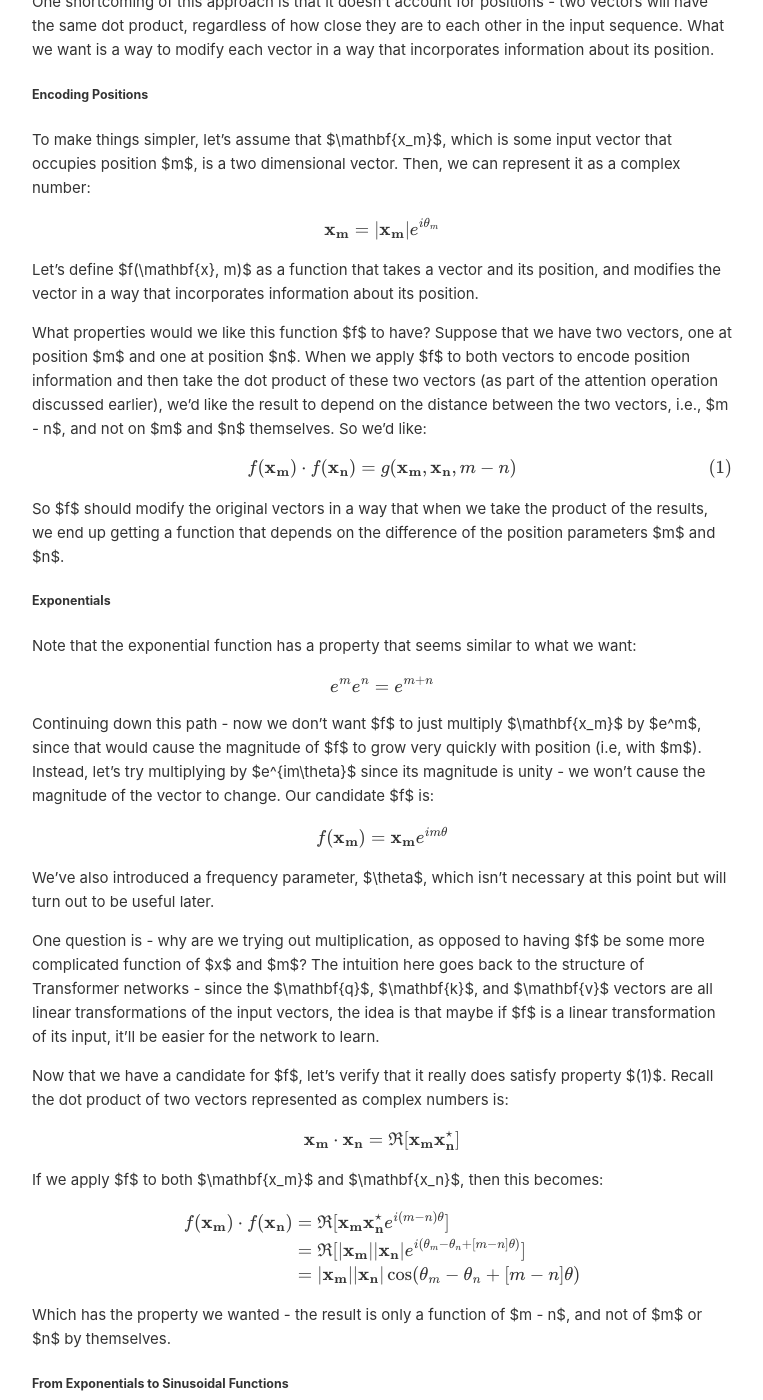
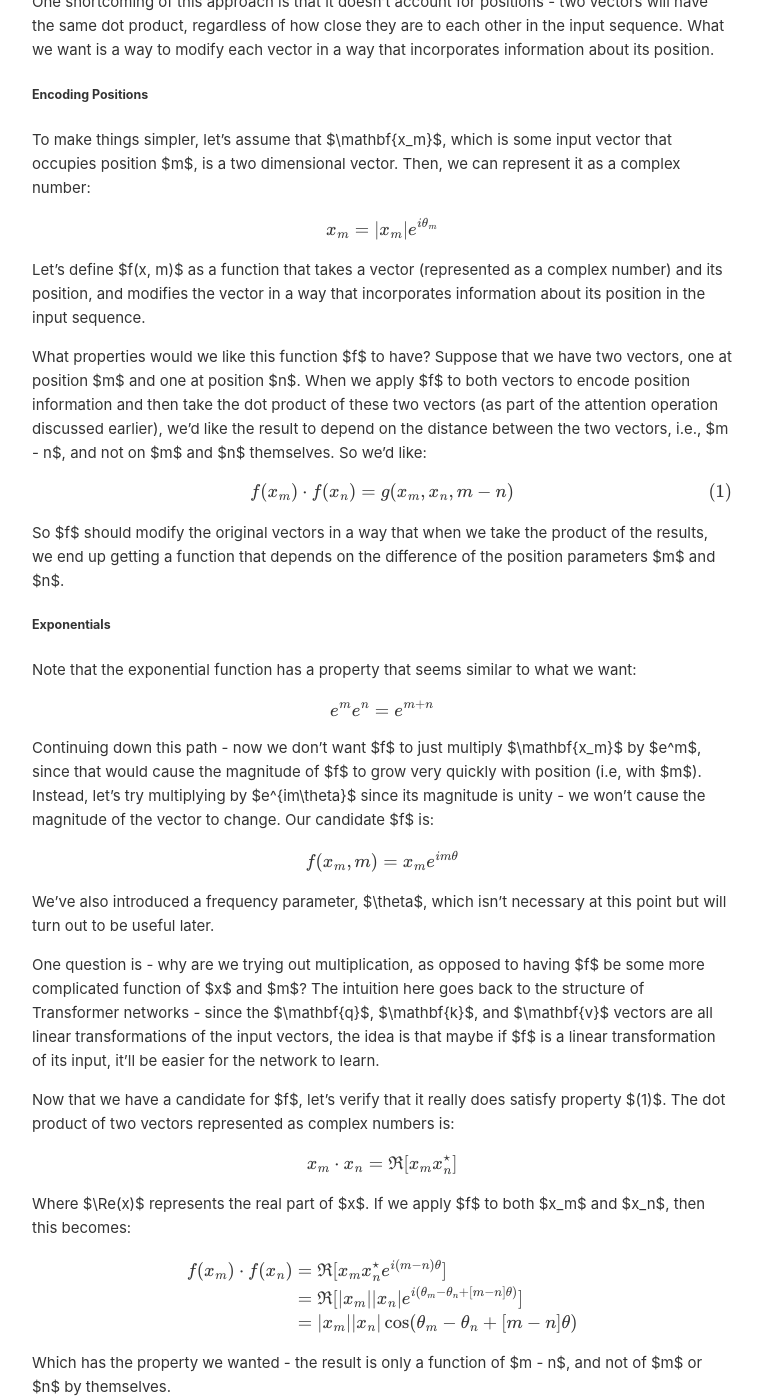
Before and after one commit to mfaizan/mfaizan.github.io, a Jekyll site: the page built from _posts/2023-04-02-sines.markdown, in a window 1280 px wide and 1400 px high, scrolled down 1253 px. Shown: the whole window, without its empty margins (258-1021 px from the left). Built offline with Jekyll 4.4.1, drawn with Linux system fonts in a browser that asks for light colours; formulas are drawn with MathJax 3.

Commit message:
Update 2023-04-02-sines.markdown

```diff
--- a/_posts/2023-04-02-sines.markdown
+++ b/_posts/2023-04-02-sines.markdown
@@ -32,13 +32,13 @@ One shortcoming of this approach is that it doesn't account for positions - two
 ##### Encoding Positions
 To make things simpler, let's assume that $\mathbf{x_m}$, which is some input vector that occupies position $m$, is a two dimensional vector. Then, we can represent it as a complex number:
 
-$$ \mathbf{x_m} = | \mathbf{x_m}|e^{i\theta_m} $$
+$$ x_m = |x_m|e^{i\theta_m} $$
 
-Let's define $f(\mathbf{x}, m)$ as a function that takes a vector and its position, and modifies the vector in a way that incorporates information about its position.
+Let's define $f(x, m)$ as a function that takes a vector (represented as a complex number) and its position, and modifies the vector in a way that incorporates information about its position in the input sequence.
 
 What properties would we like this function $f$ to have? Suppose that we have two vectors, one at position $m$ and one at position $n$. When we apply $f$ to both vectors to encode position information and then take the dot product of these two vectors (as part of the attention operation discussed earlier), we'd like the result to depend on the distance between the two vectors, i.e., $m - n$, and not on $m$ and $n$ themselves. So we'd like:
 
-$$ f(\mathbf{x_m}) \cdot f(\mathbf{x_n}) = g(\mathbf{x_m},\mathbf{x_n}, m - n) \tag{1} $$
+$$ f(x_m) \cdot f(x_n) = g(x_m,x_n, m - n) \tag{1} $$
 
 So $f$ should modify the original vectors in a way that when we take the product of the results, we end up getting a function that depends on the difference of the position parameters $m$ and $n$.
 
@@ -50,21 +50,21 @@ $$ e^me^n = e^{m+n} $$
 
 Continuing down this path - now we don't want $f$ to just multiply $\mathbf{x_m}$ by $e^m$, since that would cause the magnitude of $f$ to grow very quickly with position (i.e, with $m$). Instead, let's try multiplying by $e^{im\theta}$ since its magnitude is unity - we won't cause the magnitude of the vector to change. Our candidate $f$ is:
 
-$$ f(\mathbf{x_m}) = \mathbf{x_m}e^{im\theta} $$
+$$ f(x_m, m) = x_{m}e^{im\theta} $$
 
 We've also introduced a frequency parameter, $\theta$, which isn't necessary at this point but will turn out to be useful later.
 
 One question is - why are we trying out multiplication, as opposed to having $f$ be some more complicated function of $x$ and $m$? The intuition here goes back to the structure of Transformer networks - since the $\mathbf{q}$, $\mathbf{k}$, and $\mathbf{v}$ vectors are all linear transformations of the input vectors, the idea is that maybe if $f$ is a linear transformation of its input, it'll be easier for the network to learn.
 
-Now that we have a candidate for $f$, let's verify that it really does satisfy property $(1)$. Recall the dot product of two vectors represented as complex numbers is:
+Now that we have a candidate for $f$, let's verify that it really does satisfy property $(1)$. The dot product of two vectors represented as complex numbers is:
 
-$$ \mathbf{x_m} \cdot \mathbf{x_n} = \Re[\mathbf{x_m}\mathbf{x^\star_n}] $$
+$$ x_m \cdot x_n = \Re[x_{m}x^\star_n] $$
 
-If we apply $f$ to both $\mathbf{x_m}$ and $\mathbf{x_n}$, then this becomes:
+Where $\Re(x)$ represents the real part of $x$. If we apply $f$ to both $x_m$ and $x_n$, then this becomes:
 
-$$ \begin{align} f(\mathbf{x_m}) \cdot f(\mathbf{x_n}) &= \Re[\mathbf{x_m}\mathbf{x^\star_n}e^{i(m - n)\theta}] \\
-&= \Re[|\mathbf{x_m}||\mathbf{x_n}|e^{i(\theta_m - \theta_n + [m - n]\theta)}] \\
-&=  |\mathbf{x_m}||\mathbf{x_n}| \cos(\theta_m - \theta_n + [m - n]\theta)\end{align} $$
+$$ \begin{align} f(x_m) \cdot f(x_n) &= \Re[x_{m}x^\star_{n}e^{i(m - n)\theta}] \\
+&= \Re[|x_m||x_n|e^{i(\theta_m - \theta_n + [m - n]\theta)}] \\
+&=  |x_m||x_n| \cos(\theta_m - \theta_n + [m - n]\theta)\end{align} $$
 
 Which has the property we wanted - the result is only a function of $m - n$, and not of $m$ or $n$ by themselves.
 
```
